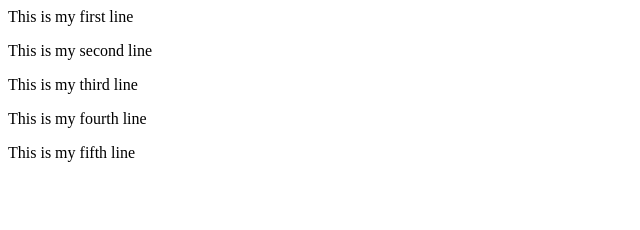
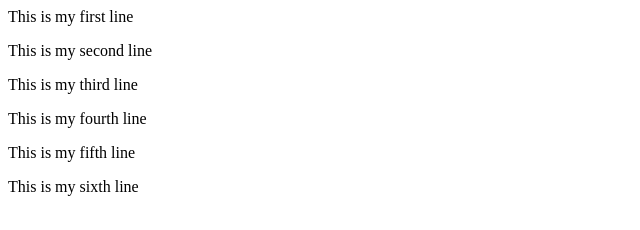
Before and after one commit to ritheshg31/third_repo, a plain HTML site: page index.html in a window 1280 px wide. Shown: the whole page, without its empty margins (0-640 px from the left). Drawn offline with Linux system fonts and the light colour scheme.

Commit message:
Add sixth line

```diff
--- a/index.html
+++ b/index.html
@@ -3,3 +3,4 @@
 <p>This is my third line</p>
 <p>This is my fourth line</p>
 <p>This is my fifth line</p>
+<p>This is my sixth line</p>
```
